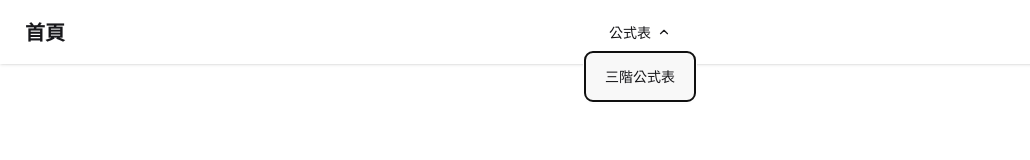
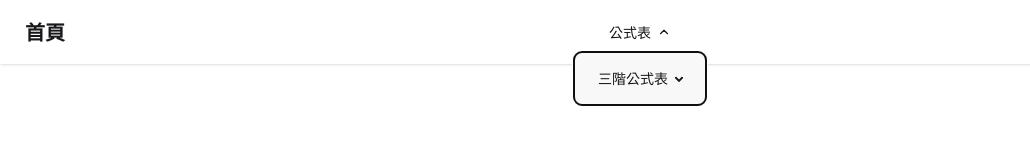
Before and after one commit to GaiaYang/cube-web, a Next.js app in the folder cube-web/: page / in a window 1280 px wide. Both pictures are taken after a click on the button "公式表". Shown: the top 160 px of the page, without its empty margins (0-1030 px from the left). Built offline with nearby package versions, Linux system fonts and the light colour scheme.

Commit message:
菜單寫法調整

```diff
--- a/cube-web/package.json
+++ b/cube-web/package.json
@@ -24,11 +24,11 @@
     "@eslint/eslintrc": "^3.3.1",
     "@tailwindcss/postcss": "^4.1.11",
     "@tailwindcss/typography": "^0.5.16",
-    "@types/node": "^22.16.2",
+    "@types/node": "^22.16.3",
     "@types/react": "^19.1.8",
     "@types/react-dom": "^19.1.6",
     "daisyui": "^5.0.46",
-    "eslint": "^9.30.1",
+    "eslint": "^9.31.0",
     "eslint-config-next": "15.3.5",
     "eslint-config-prettier": "^10.1.5",
     "install": "^0.13.0",
--- a/cube-web/src/components/layout/Basic/menu/DesktopMenu.tsx
+++ b/cube-web/src/components/layout/Basic/menu/DesktopMenu.tsx
@@ -15,7 +15,7 @@ import LabelLink from "./LabelLink";
 export default function DesktopMenu() {
   function _renderLink({ label, href, submenu }: MenuOption, index: number) {
     return (
-      <Menu key={index} as="li">
+      <Menu key={index} as="li" className="relative">
         {({ open }) => {
           if (Array.isArray(submenu)) {
             return (
@@ -38,18 +38,21 @@ export default function DesktopMenu() {
                   as="ul"
                   className="menu bg-base-200 rounded-box z-10 shadow-sm"
                 >
-                  {submenu.map(_renderListItem)}
+                  {submenu.map((item, i) => _renderListItem(item, i))}
                 </MenuItems>
               </>
             );
           } else {
             return (
               <MenuItem>
+                {({ close }) => (
                   <LabelLink
                     href={href}
                     label={label}
                     className="btn btn-ghost font-normal"
+                    onClick={close}
                   />
+                )}
               </MenuItem>
             );
           }
@@ -69,18 +72,28 @@ function _renderListItem(
   { label, href, submenu }: MenuOption,
   index: number,
 ): React.ReactElement {
+  const key = index;
+
+  if (Array.isArray(submenu)) {
     return (
-    <li key={index}>
-      {Array.isArray(submenu) ? (
+      <li key={key}>
         <details>
-          <summary>{label}</summary>
-          <ul>{submenu.map(_renderListItem)}</ul>
+          <summary className="cursor-pointer px-4 py-2 select-none">
+            {label}
+          </summary>
+          <ul>{submenu.map((item, i) => _renderListItem(item, i))}</ul>
         </details>
-      ) : (
-        <MenuItem>
-          <LabelLink href={href} label={label} />
-        </MenuItem>
-      )}
       </li>
     );
+  } else {
+    return (
+      <MenuItem key={key}>
+        {({ close }) => (
+          <li>
+            <LabelLink href={href} label={label} onClick={close} />
+          </li>
+        )}
+      </MenuItem>
+    );
   }
+}
--- a/cube-web/src/components/layout/Basic/menu/LabelLink.tsx
+++ b/cube-web/src/components/layout/Basic/menu/LabelLink.tsx
@@ -5,20 +5,29 @@ import type { MenuOption } from "../types";
 
 import cn from "@/utils/cn";
 
+export interface LabelLinkProps
+  extends Pick<MenuOption, "href" | "label">,
+    React.HTMLAttributes<HTMLElement> {}
+
 export default function LabelLink({
   href,
   label,
   className,
-}: Pick<MenuOption, "href" | "label"> & { className?: string }) {
+  ...props
+}: LabelLinkProps) {
   const _className = cn(className, "text-nowrap");
 
   if (href) {
     return (
-      <Link href={href} className={_className}>
+      <Link {...props} href={href} className={_className}>
         {label}
       </Link>
     );
   } else {
-    return <span className={_className}>{label}</span>;
+    return (
+      <span {...props} className={_className}>
+        {label}
+      </span>
+    );
   }
 }
--- a/cube-web/src/components/layout/Basic/menu/config.ts
+++ b/cube-web/src/components/layout/Basic/menu/config.ts
@@ -4,6 +4,16 @@ export const options: MenuOption[] = [
   {
     label: "公式表",
     href: "/algs",
-    submenu: [{ label: "三階公式表", href: "/event/333/algs" }],
+    submenu: [
+      {
+        label: "三階公式表",
+        // href: "/event/333/algs",
+        submenu: [
+          { label: "總覽", href: "/event/333/algs" },
+          { label: "OLL", href: "/event/333/algs/oll" },
+          { label: "PLL", href: "/event/333/algs/pll" },
+        ],
+      },
+    ],
   },
 ];
```
Also changed, not shown: 1 other file (tests, documents, lock files or other folders). Lines whose indentation alone changed are shown as unchanged.
